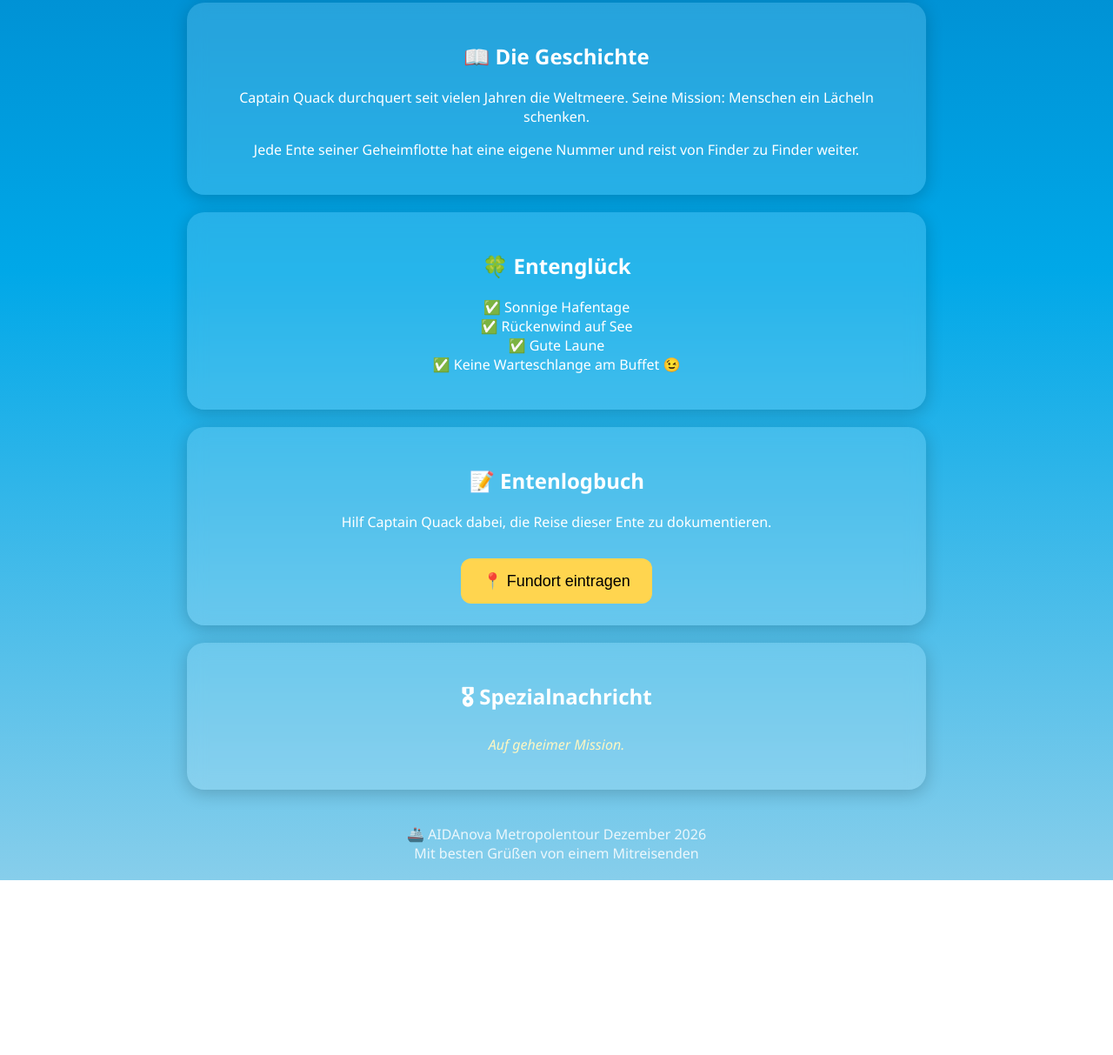
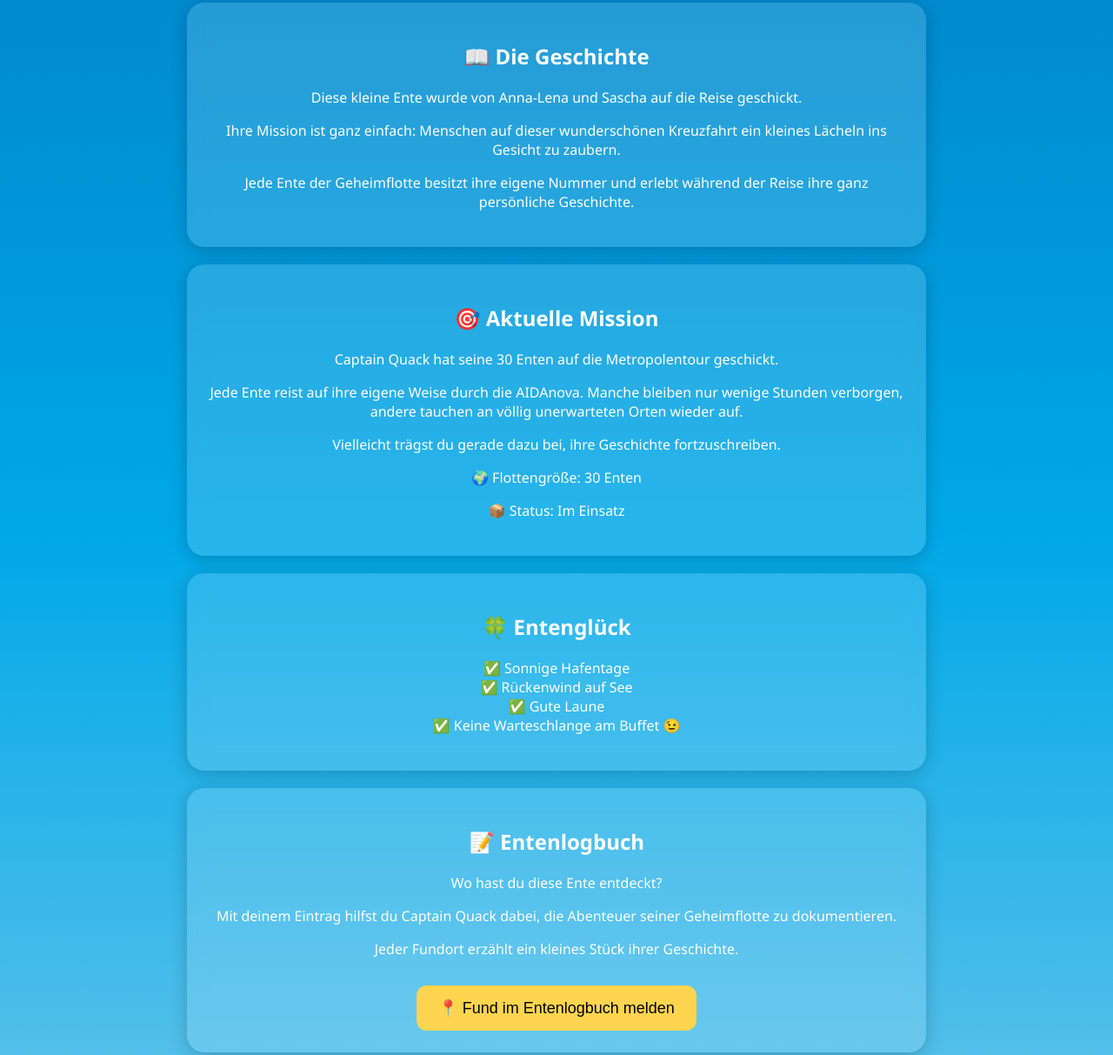
Before and after one commit to AidaCruiseDuck/kleine-kreuzfahrt-ente, a plain HTML site: page index.html in a window 1280 px wide. Shown: the part 389-1602 px from the top of the page at 87% size. Before the commit the page ends 1401 px from the top, so only its background shows below. Drawn offline with Linux system fonts and the light colour scheme.

Commit message:
Revise text and footer for Captain Quack's mission
Updated text content and footer details in index.html.

```diff
--- a/index.html
+++ b/index.html
@@ -56,7 +56,7 @@ button:hover{
 
 .footer{
     margin-top:40px;
-    opacity:0.85;
+    opacity:0.9;
 }
 
 .quote{
@@ -98,13 +98,43 @@ Du bist jetzt offiziell Teil von Captain Quacks Crew.
 <h2>📖 Die Geschichte</h2>
 
 <p>
-Captain Quack durchquert seit vielen Jahren die Weltmeere.
-Seine Mission:
-Menschen ein Lächeln schenken.
+Diese kleine Ente wurde von Anna-Lena und Sascha auf die Reise geschickt.
 </p>
 
 <p>
-Jede Ente seiner Geheimflotte hat eine eigene Nummer und reist von Finder zu Finder weiter.
+Ihre Mission ist ganz einfach:
+Menschen auf dieser wunderschönen Kreuzfahrt ein kleines Lächeln ins Gesicht zu zaubern.
+</p>
+
+<p>
+Jede Ente der Geheimflotte besitzt ihre eigene Nummer und erlebt während der Reise ihre ganz persönliche Geschichte.
+</p>
+
+</div>
+
+<div class="card">
+
+<h2>🎯 Aktuelle Mission</h2>
+
+<p>
+Captain Quack hat seine 30 Enten auf die Metropolentour geschickt.
+</p>
+
+<p>
+Jede Ente reist auf ihre eigene Weise durch die AIDAnova.
+Manche bleiben nur wenige Stunden verborgen, andere tauchen an völlig unerwarteten Orten wieder auf.
+</p>
+
+<p>
+Vielleicht trägst du gerade dazu bei, ihre Geschichte fortzuschreiben.
+</p>
+
+<p>
+🌍 Flottengröße: 30 Enten
+</p>
+
+<p>
+📦 Status: Im Einsatz
 </p>
 
 </div>
@@ -127,11 +157,19 @@ Jede Ente seiner Geheimflotte hat eine eigene Nummer und reist von Finder zu Fin
 <h2>📝 Entenlogbuch</h2>
 
 <p>
-Hilf Captain Quack dabei, die Reise dieser Ente zu dokumentieren.
+Wo hast du diese Ente entdeckt?
+</p>
+
+<p>
+Mit deinem Eintrag hilfst du Captain Quack dabei, die Abenteuer seiner Geheimflotte zu dokumentieren.
+</p>
+
+<p>
+Jeder Fundort erzählt ein kleines Stück ihrer Geschichte.
 </p>
 
 <button onclick="window.open('https://forms.gle/w22EKemSvdffLVpf8','_blank')">
-📍 Fundort eintragen
+📍 Fund im Entenlogbuch melden
 </button>
 
 </div>
@@ -145,8 +183,16 @@ Hilf Captain Quack dabei, die Reise dieser Ente zu dokumentieren.
 </div>
 
 <div class="footer">
-🚢 AIDAnova Metropolentour Dezember 2026<br>
-Mit besten Grüßen von einem Mitreisenden
+
+🚢 AIDAnova Metropolentour<br>
+📅 12.12.2026 bis 19.12.2026<br><br>
+
+💛 Wenn diese kleine Ente dir ein Lächeln geschenkt hat,
+hat sie ihre Mission erfüllt.<br><br>
+
+Mit ganz lieben Grüßen<br>
+Anna-Lena & Sascha 🦆
+
 </div>
 
 </div>
```
